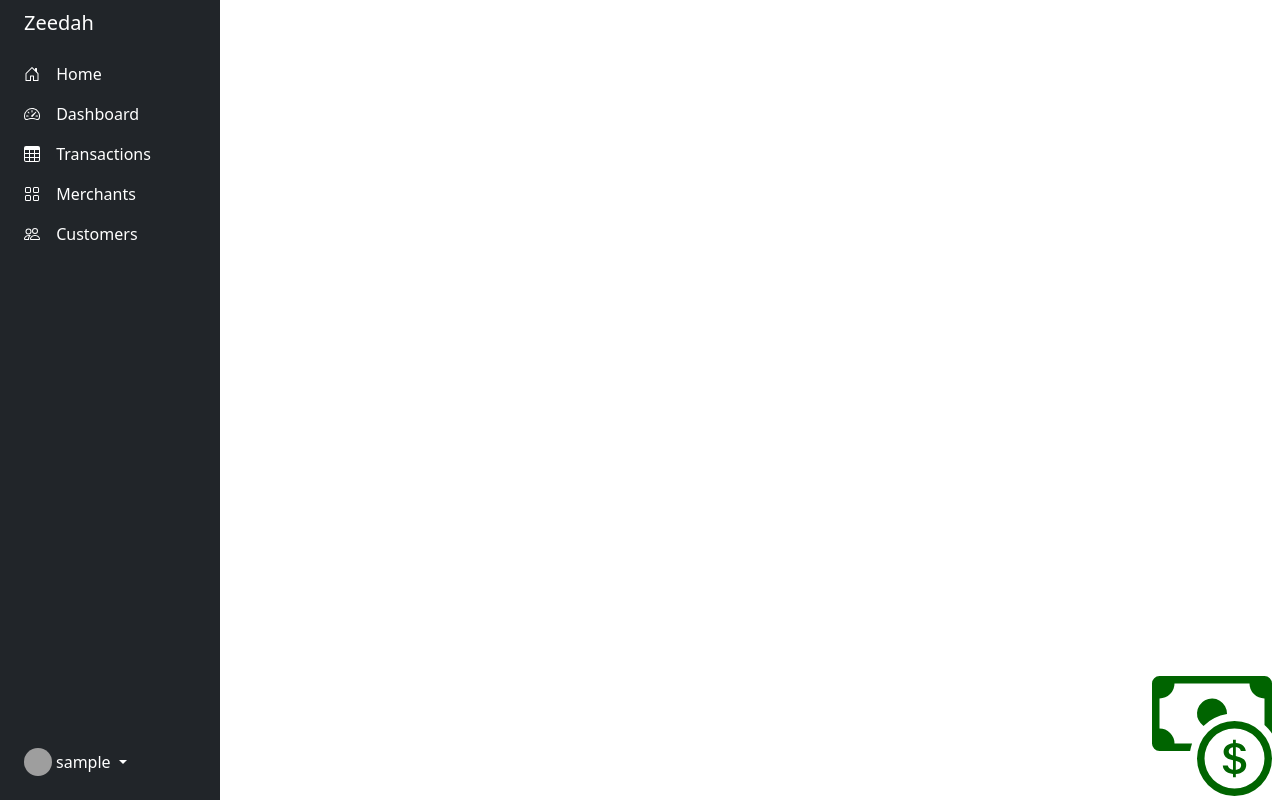
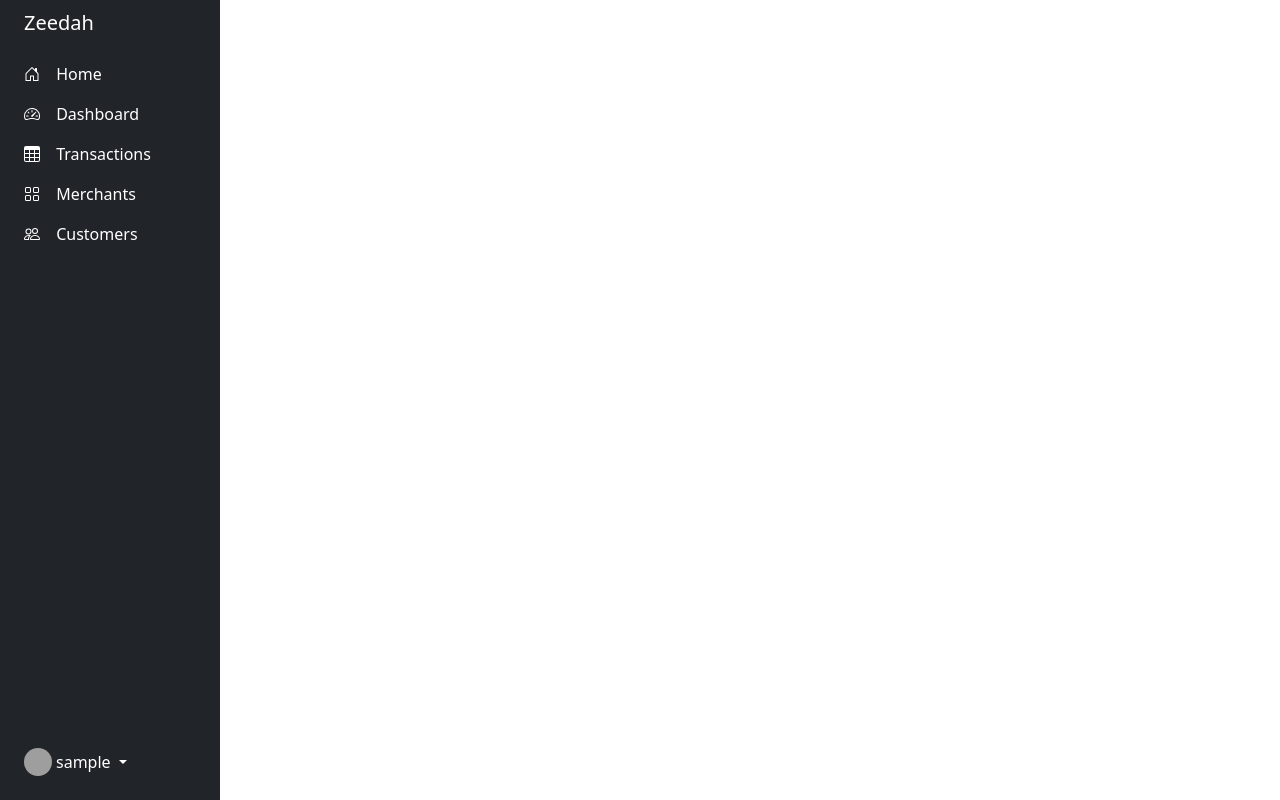
Before and after one commit to Homoakin619/data_vendor, a Django app: page /admins/backend/ in a window 1280 px wide. Run offline with Django 3.2, Linux system fonts and the light colour scheme; the visitor is signed in with stand-in values (Sample User, id 1); some libraries are stand-ins or nearby versions; grey boxes are pictures that could not be loaded.

Commit message:
fixed logging

```diff
--- a/core/templates/core/base.html
+++ b/core/templates/core/base.html
@@ -160,9 +160,9 @@
             </div>
         </div>
       </div>
-      <div class="whatsapp">
+      <!-- <div class="whatsapp">
         <svg class="bi me-2" style="color:darkgreen" width="120" height="120"><use xlink:href="#currency"/></svg>
-      </div>
+      </div> -->
     </body>
 
     <script src="{% static 'js/bootstrap.bundle.js' %}"></script>
--- a/zeedah/settings.py
+++ b/zeedah/settings.py
@@ -213,7 +213,7 @@ LOGGING = {
         'file': {
             'level': 'DEBUG',
             'class': 'logging.FileHandler',
-            'filters': ['require_debug_false'],
+            # 'filters': ['require_debug_false'],
             'filename': 'mysite.log',
             'formatter': 'verbose'
         },
```
Also changed, not shown: 1 other file.
